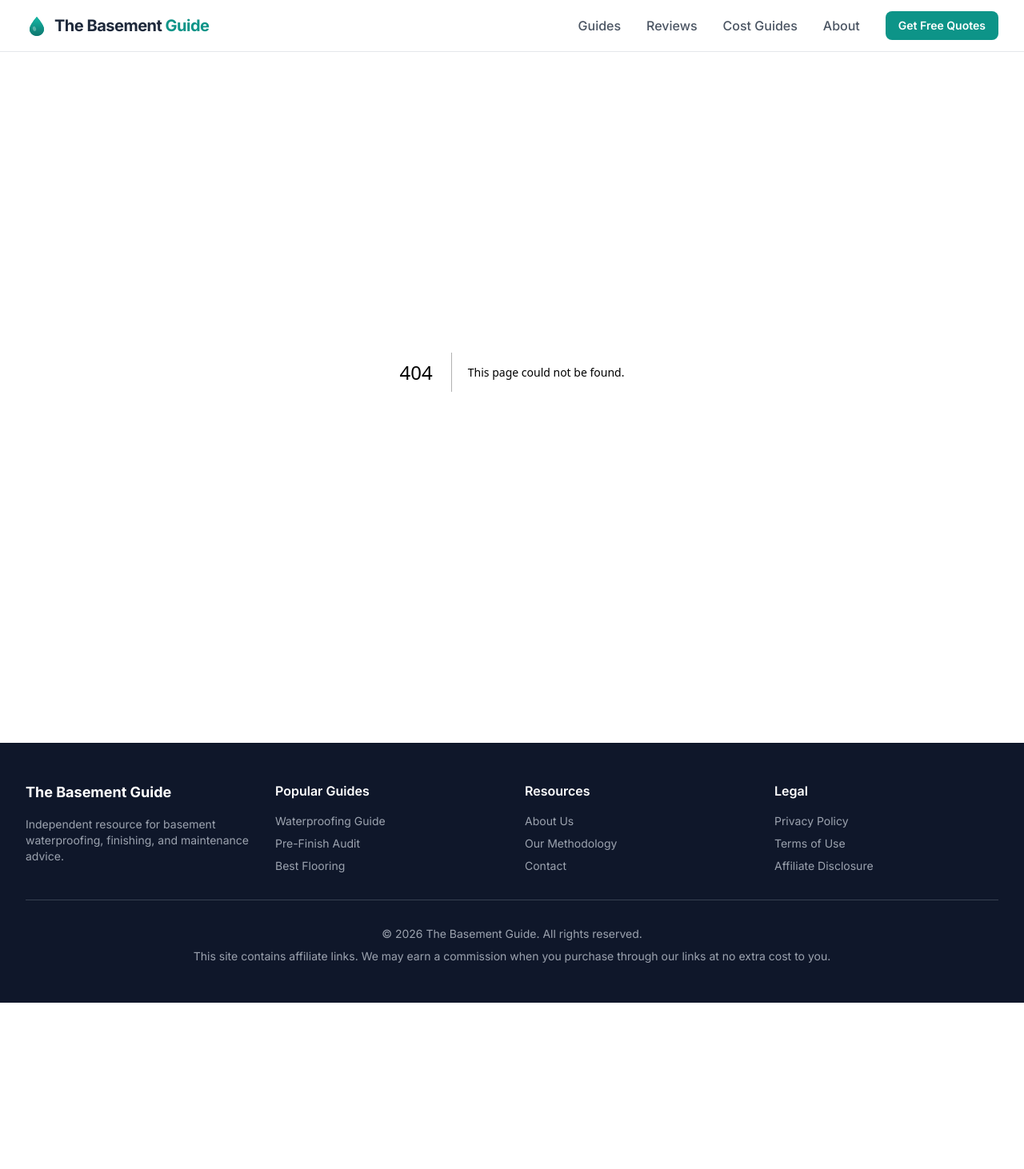
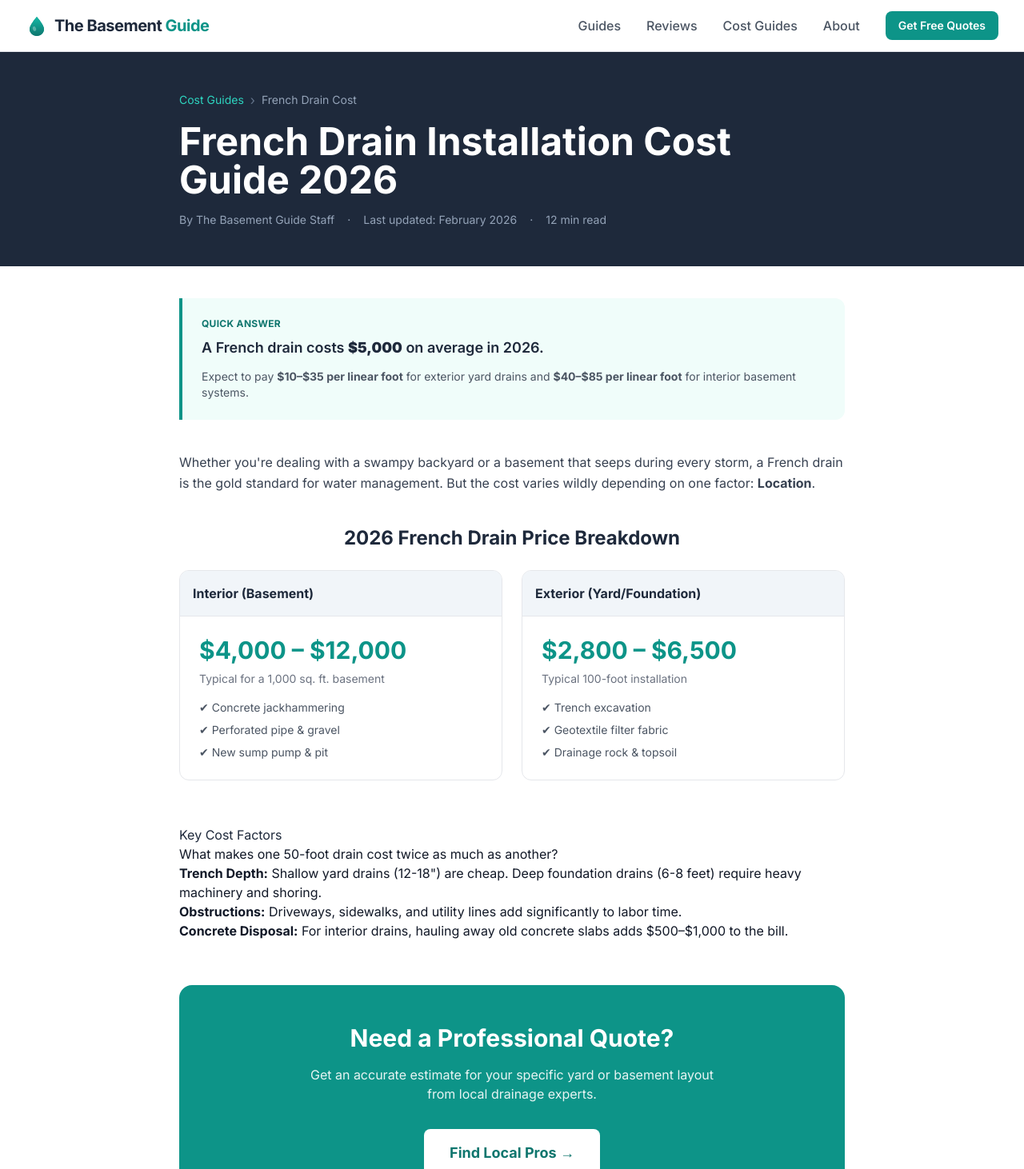
Before and after one commit to thebasementguide2026/basement-guide, a Next.js app: page /articles/french-drain-cost in a window 1280 px wide. Before the commit this address had no page. Shown: the top 1462 px of the page at 80% size. Before the commit the page ends 1254 px from the top, so only its background shows below. Built offline with nearby package versions, Linux system fonts and the light colour scheme.

Commit message:
feat: add French Drain Installation Cost guide

```diff
--- /dev/null
+++ b/app/articles/french-drain-cost/page.tsx
@@ -0,0 +1,144 @@
+import Link from 'next/link'
+import Image from 'next/image'
+import type { Metadata } from 'next'
+
+export const metadata: Metadata = {
+  title: 'French Drain Installation Cost 2026: Interior & Exterior Pricing',
+  description: 'How much does a French drain cost in 2026? Average pricing for interior basement drains ($4k-$12k) and exterior yard drains ($10-$35 per linear foot).',
+}
+
+// JSON-LD Schema
+const faqSchema = {
+  '@context': 'https://schema.org',
+  '@type': 'FAQPage',
+  mainEntity: [
+    {
+      '@type': 'Question',
+      name: 'How much does a French drain cost to install?',
+      acceptedAnswer: {
+        '@type': 'Answer',
+        text: 'The average cost for a French drain installation in 2026 is $5,000. Exterior yard drains typically range from $2,800 to $6,500 ($10–$35 per linear foot), while interior basement systems cost between $4,000 and $12,000.',
+      },
+    },
+    {
+      '@type': 'Question',
+      name: 'Is an interior French drain better than exterior?',
+      acceptedAnswer: {
+        '@type': 'Answer',
+        text: 'Interior French drains are more effective for managing hydrostatic pressure and rising water tables in existing homes. Exterior drains are better for preventing water from reaching the foundation but require significant excavation.',
+      },
+    },
+  ],
+}
+
+export default function FrenchDrainCostPage() {
+  return (
+    <>
+      <script
+        type="application/ld+json"
+        dangerouslySetInnerHTML={{ __html: JSON.stringify(faqSchema) }}
+      />
+      <article className="bg-white">
+        {/* Hero */}
+        <section className="bg-slate-800 text-white py-12">
+          <div className="container-custom max-w-4xl">
+            <div className="flex items-center gap-2 mb-4">
+              <Link href="/cost-guides" className="text-teal-400 text-sm hover:underline">
+                Cost Guides
+              </Link>
+              <span className="text-slate-500">›</span>
+              <span className="text-slate-400 text-sm">French Drain Cost</span>
+            </div>
+            <h1 className="text-4xl lg:text-5xl font-bold mb-4 leading-tight">
+              French Drain Installation Cost Guide 2026
+            </h1>
+            <div className="flex flex-wrap items-center gap-4 text-sm text-slate-400">
+              <span>By The Basement Guide Staff</span>
+              <span>·</span>
+              <span>Last updated: February 2026</span>
+              <span>·</span>
+              <span>12 min read</span>
+            </div>
+          </div>
+        </section>
+
+        <div className="container-custom max-w-4xl py-10">
+          {/* Quick Answer Box */}
+          <div className="bg-teal-50 border-l-4 border-teal-600 rounded-r-xl p-6 mb-10">
+            <p className="text-xs font-bold text-teal-700 uppercase tracking-wide mb-2">Quick Answer</p>
+            <p className="text-slate-800 text-lg font-semibold mb-3">
+              A French drain costs <strong>$5,000</strong> on average in 2026.
+            </p>
+            <p className="text-gray-600 text-sm">
+              Expect to pay <strong>$10–$35 per linear foot</strong> for exterior yard drains and <strong>$40–$85 per linear foot</strong> for interior basement systems.
+            </p>
+          </div>
+
+          <div className="prose prose-lg max-w-none mb-10 text-gray-700 leading-relaxed">
+            <p>
+              Whether you're dealing with a swampy backyard or a basement that seeps during every storm, a French drain is the gold standard for water management. But the cost varies wildly depending on one factor: <strong>Location</strong>.
+            </p>
+          </div>
+
+          {/* Cost Tables */}
+          <section className="mb-14">
+            <h2 className="text-2xl font-bold text-slate-800 mb-6 text-center">2026 French Drain Price Breakdown</h2>
+            <div className="grid grid-cols-1 md:grid-cols-2 gap-6">
+              <div className="bg-white border border-gray-200 rounded-xl overflow-hidden">
+                <div className="bg-slate-100 p-4 font-bold text-slate-800 border-b border-gray-200">
+                  Interior (Basement)
+                </div>
+                <div className="p-6">
+                  <p className="text-3xl font-bold text-teal-600 mb-2">$4,000 – $12,000</p>
+                  <p className="text-sm text-gray-500 mb-4">Typical for a 1,000 sq. ft. basement</p>
+                  <ul className="text-sm space-y-2 text-gray-600">
+                    <li className="flex items-center gap-2">✔ Concrete jackhammering</li>
+                    <li className="flex items-center gap-2">✔ Perforated pipe & gravel</li>
+                    <li className="flex items-center gap-2">✔ New sump pump & pit</li>
+                  </ul>
+                </div>
+              </div>
+              <div className="bg-white border border-gray-200 rounded-xl overflow-hidden">
+                <div className="bg-slate-100 p-4 font-bold text-slate-800 border-b border-gray-200">
+                  Exterior (Yard/Foundation)
+                </div>
+                <div className="p-6">
+                  <p className="text-3xl font-bold text-teal-600 mb-2">$2,800 – $6,500</p>
+                  <p className="text-sm text-gray-500 mb-4">Typical 100-foot installation</p>
+                  <ul className="text-sm space-y-2 text-gray-600">
+                    <li className="flex items-center gap-2">✔ Trench excavation</li>
+                    <li className="flex items-center gap-2">✔ Geotextile filter fabric</li>
+                    <li className="flex items-center gap-2">✔ Drainage rock & topsoil</li>
+                  </ul>
+                </div>
+              </div>
+            </div>
+          </section>
+
+          <section className="mb-14 prose prose-slate max-w-none">
+            <h2 className="text-slate-800">Key Cost Factors</h2>
+            <p>What makes one 50-foot drain cost twice as much as another?</p>
+            <ul>
+              <li><strong>Trench Depth:</strong> Shallow yard drains (12-18") are cheap. Deep foundation drains (6-8 feet) require heavy machinery and shoring.</li>
+              <li><strong>Obstructions:</strong> Driveways, sidewalks, and utility lines add significantly to labor time.</li>
+              <li><strong>Concrete Disposal:</strong> For interior drains, hauling away old concrete slabs adds $500–$1,000 to the bill.</li>
+            </ul>
+          </section>
+
+          {/* Final CTA */}
+          <div className="bg-teal-600 rounded-2xl p-8 lg:p-12 text-white text-center">
+            <h2 className="text-3xl font-bold mb-4">Need a Professional Quote?</h2>
+            <p className="mb-8 opacity-90 max-w-lg mx-auto">
+              Get an accurate estimate for your specific yard or basement layout from local drainage experts.
+            </p>
+            <div className="flex flex-col sm:flex-row gap-4 justify-center">
+              <Link href="/get-free-quotes" className="bg-white text-teal-700 px-8 py-4 rounded-lg font-bold text-lg">
+                Find Local Pros →
+              </Link>
+            </div>
+          </div>
+        </div>
+      </article>
+    </>
+  )
+}
```
